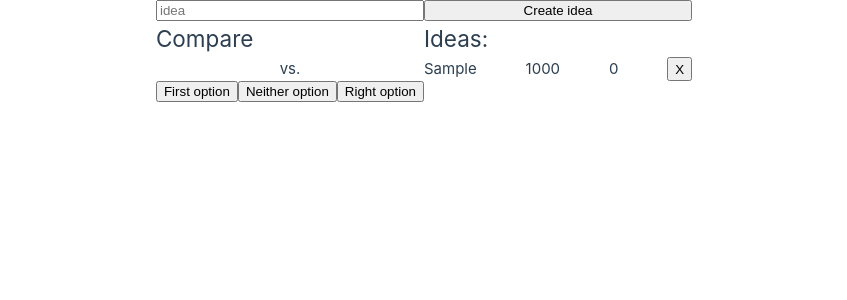
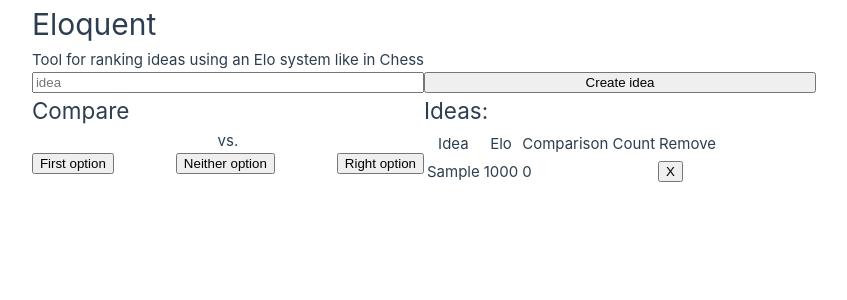
Before and after one commit to ptrgags/eloquent, a Vue app: page / in a window 1280 px wide. Both pictures are taken after typing "Sample" into the empty fields and a click on the button "Create idea". Shown: the top 300 px of the page, without its empty margins (216-1063 px from the left). Built offline with nearby package versions, Linux system fonts and the light colour scheme.

Commit message:
Add a title and the table

```diff
--- a/src/App.vue
+++ b/src/App.vue
@@ -127,6 +127,10 @@ function select_preference(preference: Preference) {
 </script>
 
 <template>
+    <h1>Eloquent</h1>
+    <br />
+    <p>Tool for ranking ideas using an Elo system like in Chess</p>
+    <br />
     <input type="text" v-model="new_idea_name" placeholder="idea"/>
     <button type="button" @click="add_idea">Create idea</button>
 
@@ -146,6 +150,33 @@ function select_preference(preference: Preference) {
 
     <div>
         <h2>Ideas:</h2>
+        <table>
+            <thead>
+                <tr>
+                    <th>Idea</th>
+                    <th>Elo</th>
+                    <th>Comparison Count</th>
+                    <th>Remove</th>
+                </tr>
+            </thead>
+            <tbody>
+                <tr v-for="idea in ideas_by_elo"
+                    :key="idea.id"
+                    :class="{accurate: idea.comparisons > 3}">
+                    <td>{{ idea.name }}</td>
+                    <td>{{ idea.elo }}</td>
+                    <td>{{ idea.comparisons }}</td>
+                    <button type="button" @click="remove_idea(idea)">X</button>
+                </tr>
+            </tbody>
+        </table>
+        <!--
+        <div class="horizontal">
+            <div>Idea</div>
+            <div>Elo</div>
+            <div>Comparison Count</div>
+        </div>
+
         <div :class="{
                 horizontal: true,
                 // TODO: base it on the length of the list
@@ -158,6 +189,7 @@ function select_preference(preference: Preference) {
             <div>{{ idea.comparisons }}</div>
             <button type="button" @click="remove_idea(idea)">X</button>
         </div>
+    -->
     </div>
 </template>
 
@@ -169,6 +201,7 @@ function select_preference(preference: Preference) {
 }
 
 .accurate {
-    background-color: #1ab7c3;
+    background-color: #1eb192;
+    color: #1d1d1d;
 }
 </style>
```
